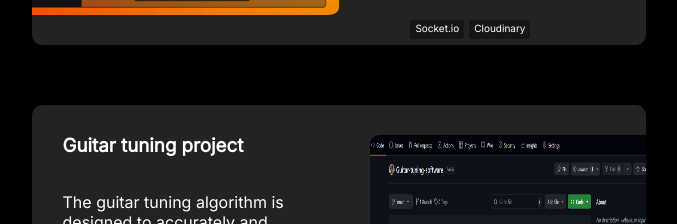
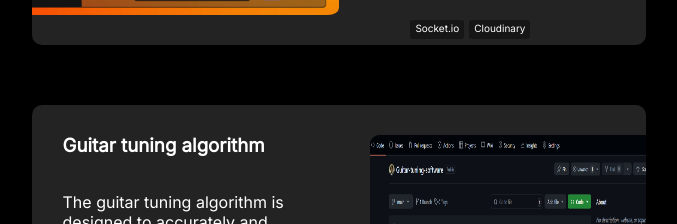
Before and after one commit to AndreaA33/Portfolio, a React (Create React App) app: page / in a window 1280 px wide. Shown: the part 1600-1824 px from the top of the page, without its empty margins (301-978 px from the left). Built offline with nearby package versions, Linux system fonts and the light colour scheme.

Commit message:
small change to project section

```diff
--- a/src/page components/projects/ProjectsComp.js
+++ b/src/page components/projects/ProjectsComp.js
@@ -46,7 +46,7 @@ function ProjectsComp() {
         <a href='https://github.com/AndreaA33/Guitar-tuning-software'>
         <div className='project2'>
           <div className='project-desc' id={"desc2"}>
-            <h3>Guitar tuning project</h3>
+            <h3>Guitar tuning algorithm</h3>
             <p>The guitar tuning algorithm is designed to accurately and efficiently tune a guitar by analyzing the frequency of the sound produced by each string and making real-time adjustments to match the desired standard or custom tuning</p>
             <div className='project-language'>
               <p>Python</p>
```
